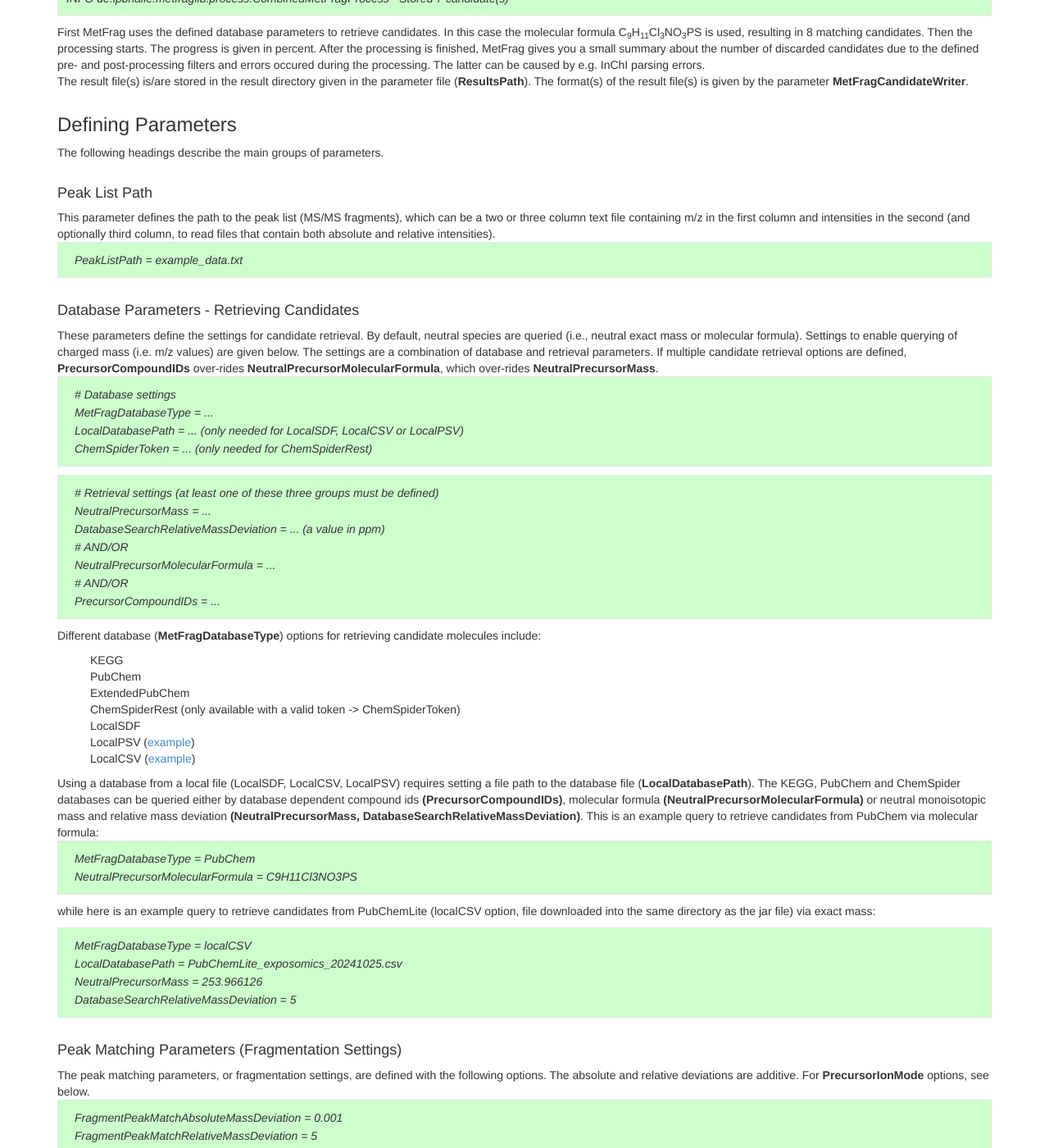
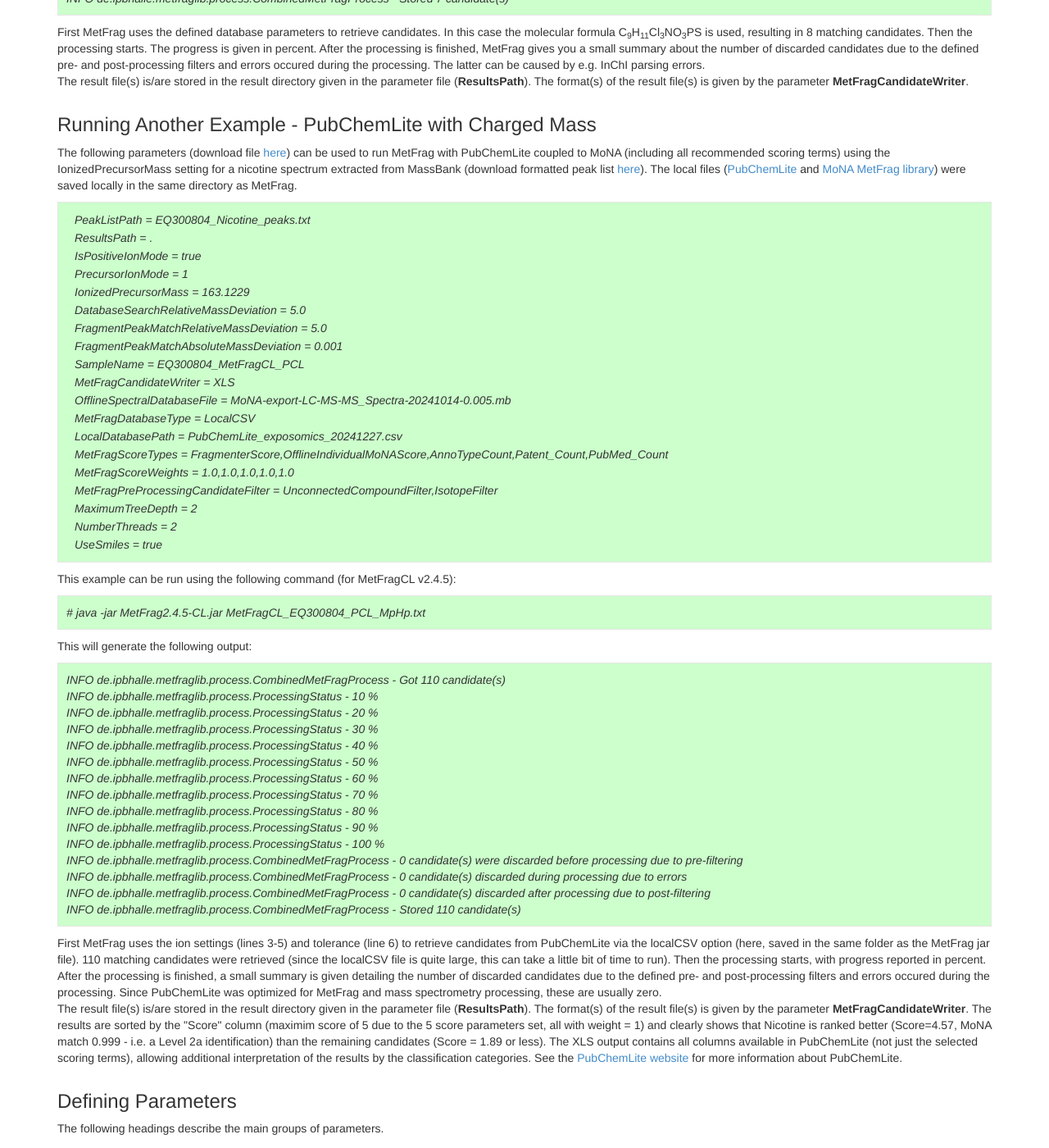
Before and after one commit to ipb-halle/MetFrag, a Jekyll site: the page built from projects/metfragcl/index.md, in a window 1280 px wide and 1400 px high, scrolled down 1843 px. Shown: the whole window at 82% size. Built offline with Jekyll 4.4.1, drawn with Linux system fonts in a browser that asks for light colours; nearby versions of some CDN libraries; some of the changed text lies outside the part shown.

Commit message:
Update index.md
Added MetFrag-PCL example, tweaked the adduct docs and closing.

```diff
--- a/projects/metfragcl/index.md
+++ b/projects/metfragcl/index.md
@@ -99,6 +99,62 @@ INFO  de.ipbhalle.metfraglib.process.CombinedMetFragProcess - Stored 7 candidate
 <p><p>
 First MetFrag uses the defined database parameters to retrieve candidates. In this case the molecular formula C<sub>9</sub>H<sub>11</sub>Cl<sub>3</sub>NO<sub>3</sub>PS is used, resulting in 8 matching candidates. Then the processing starts. The progress is given in percent. After the processing is finished, MetFrag gives you a small summary about the number of discarded candidates due to the defined pre- and post-processing filters and errors occured during the processing. The latter can be caused by e.g. InChI parsing errors. <br>
 The result file(s) is/are stored in the result directory given in the parameter file (<span style="font-weight:bold">ResultsPath</span>). The format(s) of the result file(s) is given by the parameter <span style="font-weight:bold">MetFragCandidateWriter</span>.
+
+
+<h3>Running Another Example - PubChemLite with Charged Mass</h3>
+The following parameters (download file <a href="https://gitlab.com/uniluxembourg/lcsb/eci/pubchem/-/raw/master/pubchemlite/MetFrag/MetFragCL_EQ300804_PCL_MpHp.txt?ref_type=heads&inline=false">here</a>) can be used to run MetFrag with PubChemLite coupled to MoNA (including all recommended scoring terms) using the IonizedPrecursorMass setting for a nicotine spectrum extracted from MassBank (download formatted peak list <a href="https://gitlab.com/uniluxembourg/lcsb/eci/pubchem/-/raw/master/pubchemlite/MetFrag/EQ300804_Nicotine_peaks.txt?ref_type=heads&inline=false">here</a>). The local files (<a href="https://zenodo.org/records/14560968/files/PubChemLite_exposomics_20241227.csv?download=1">PubChemLite</a> and <a href="https://zenodo.org/records/13951787/files/MoNA-export-LC-MS-MS_Spectra-20241014-0.005.mb?download=1">MoNA MetFrag library</a>) were saved locally in the same directory as MetFrag.
+<p><p>
+<div class="code">
+  <table>
+	<tr><td>PeakListPath = EQ300804_Nicotine_peaks.txt</td></tr>
+	<tr><td>ResultsPath = .</td></tr>
+	<tr><td>IsPositiveIonMode = true</td></tr>
+	<tr><td>PrecursorIonMode = 1</td></tr>
+	<tr><td>IonizedPrecursorMass = 163.1229</td></tr>
+	<tr><td>DatabaseSearchRelativeMassDeviation = 5.0</td></tr>
+	<tr><td>FragmentPeakMatchRelativeMassDeviation = 5.0</td></tr>
+	<tr><td>FragmentPeakMatchAbsoluteMassDeviation = 0.001</td></tr>
+	<tr><td>SampleName = EQ300804_MetFragCL_PCL</td></tr>
+	<tr><td>MetFragCandidateWriter = XLS</td></tr>
+	<tr><td>OfflineSpectralDatabaseFile = MoNA-export-LC-MS-MS_Spectra-20241014-0.005.mb</td></tr>
+	<tr><td>MetFragDatabaseType = LocalCSV</td></tr>
+	<tr><td>LocalDatabasePath = PubChemLite_exposomics_20241227.csv</td></tr>
+	<tr><td>MetFragScoreTypes = FragmenterScore,OfflineIndividualMoNAScore,AnnoTypeCount,Patent_Count,PubMed_Count</td></tr>
+	<tr><td>MetFragScoreWeights = 1.0,1.0,1.0,1.0,1.0</td></tr>
+	<tr><td>MetFragPreProcessingCandidateFilter = UnconnectedCompoundFilter,IsotopeFilter</td></tr>
+	<tr><td>MaximumTreeDepth = 2</td></tr>
+	<tr><td>NumberThreads = 2</td></tr>
+	<tr><td>UseSmiles = true</td></tr>
+  </table>
+</div>
+<p><p>
+This example can be run using the following command (for MetFragCL v2.4.5):
+<div class="code">
+  # java -jar MetFrag2.4.5-CL.jar MetFragCL_EQ300804_PCL_MpHp.txt
+</div>
+<p><p>
+This will generate the following output:
+<div class="code">
+INFO  de.ipbhalle.metfraglib.process.CombinedMetFragProcess - Got 110 candidate(s)<br>
+INFO  de.ipbhalle.metfraglib.process.ProcessingStatus - 10 %<br>
+INFO  de.ipbhalle.metfraglib.process.ProcessingStatus - 20 %<br>
+INFO  de.ipbhalle.metfraglib.process.ProcessingStatus - 30 %<br>
+INFO  de.ipbhalle.metfraglib.process.ProcessingStatus - 40 %<br>
+INFO  de.ipbhalle.metfraglib.process.ProcessingStatus - 50 %<br>
+INFO  de.ipbhalle.metfraglib.process.ProcessingStatus - 60 %<br>
+INFO  de.ipbhalle.metfraglib.process.ProcessingStatus - 70 %<br>
+INFO  de.ipbhalle.metfraglib.process.ProcessingStatus - 80 %<br>
+INFO  de.ipbhalle.metfraglib.process.ProcessingStatus - 90 %<br>
+INFO  de.ipbhalle.metfraglib.process.ProcessingStatus - 100 %<br>
+INFO  de.ipbhalle.metfraglib.process.CombinedMetFragProcess - 0 candidate(s) were discarded before processing due to pre-filtering<br>
+INFO  de.ipbhalle.metfraglib.process.CombinedMetFragProcess - 0 candidate(s) discarded during processing due to errors<br>
+INFO  de.ipbhalle.metfraglib.process.CombinedMetFragProcess - 0 candidate(s) discarded after processing due to post-filtering<br>
+INFO  de.ipbhalle.metfraglib.process.CombinedMetFragProcess - Stored 110 candidate(s)<br>
+</div>
+<p><p>
+First MetFrag uses the ion settings (lines 3-5) and tolerance (line 6) to retrieve candidates from PubChemLite via the localCSV option (here, saved in the same folder as the MetFrag jar file). 110 matching candidates were retrieved (since the localCSV file is quite large, this can take a little bit of time to run). Then the processing starts, with progress reported in percent. After the processing is finished, a small summary is given detailing the number of discarded candidates due to the defined pre- and post-processing filters and errors occured during the processing. Since PubChemLite was optimized for MetFrag and mass spectrometry processing, these are usually zero. <br>
+The result file(s) is/are stored in the result directory given in the parameter file (<span style="font-weight:bold">ResultsPath</span>). The format(s) of the result file(s) is given by the parameter <span style="font-weight:bold">MetFragCandidateWriter</span>. The results are sorted by the "Score" column (maximim score of 5 due to the 5 score parameters set, all with weight = 1) and clearly shows that Nicotine is ranked better (Score=4.57, MoNA match 0.999 - i.e. a Level 2a identification) than the remaining candidates (Score = 1.89 or less). The XLS output contains all columns available in PubChemLite (not just the selected scoring terms), allowing additional interpretation of the results by the classification categories. See the <a href="https://pubchemlite.lcsb.uni.lu/">PubChemLite website</a> for more information about PubChemLite.
+
 
 
 <p><p>
@@ -307,8 +363,8 @@ The spectral library to use can be defined as a single file or a directory and M
 
 The OfflineIndividualMoNAScore matches spectra to the candidates using the InChIKey, reporting the best similarity match if multiple spectra with the same InChIKey exist. This option allows the generation of "Level 2a" annotations (spectral similarity match, according to DOI: <a href="https://doi.org/10.1021/es5002105">10.1021/es5002105</a>) with sufficiently high match values (e.g., >0.9). The OfflineMetFusionScore uses the MetFusion scoring approach and will return spectral match values even if no spectrum exists, using both spectral and structural similarity (see Gerlich et al, DOI: <a href="https://doi.org/10.1002/jms.3123">10.1002/jms.3123</a>).
 
-<h4>Further Parameters</h4>
-<div style="font-style: italic; margin-bottom: 5px;">PrecursorIonMode</div>
+<h4>Adduct and Charged Mass Handling</h4>
+<div style="font-style: bold; margin-bottom: 5px;">PrecursorIonMode</div>
 The adduct type of the precursor is used to calculate fragment masses. The following adduct types can be set by using the appropriate numerical value encoding the following types:<br>
 <br>positive (IsPositiveIonMode = True)<br>
 <table class="params">
@@ -334,7 +390,21 @@ The adduct type of the precursor is used to calculate fragment masses. The follo
 </table>
 <p><p>
 
+The <div style="font-style: bold; margin-bottom: 5px;">PrecursorIonMode</div> can be coupled with <div style="font-style: bold; margin-bottom: 5px;">IonizedPrecursorMass</div> (instead of <div style="font-style: bold; margin-bottom: 5px;">NeutralPrecursorMass</div>) to use the charged mass (m/z) from the instrument to perform the database search (candidate retrieval). See the PubChemLite section above for a full example.
+
+<div class="code">
+  <table>
+	<tr><td>IsPositiveIonMode = true</td></tr>
+	<tr><td>PrecursorIonMode = 1</td></tr>
+	<tr><td>IonizedPrecursorMass = 163.1229</td></tr>
+	<tr><td>DatabaseSearchRelativeMassDeviation = 5.0</td></tr>
+	<tr><td></td></tr>
+  </table>
+</div>
+<p><p>
+
+
 <h4>Further Help</h4>
 As mentioned above, it is possible to use the <a href="https://msbi.ipb-halle.de/MetFrag/">MetFrag Web</a> interface to generate parameter files by selecting all desired settings and pressing the "download parameters" button. Please post a <a href="https://github.com/ipb-halle/MetFragRelaunched/issues">GitHub issue</a> if any parameters require further explanation.
-If you are having issues with the settings, please check the MetFrag log file or inline output (which usually provide informative but rather verbose error messages) and previous issue postings before posting a <a href="https://github.com/ipb-halle/MetFragRelaunched/issues">GitHub issue</a>. Please include as many details as possible, such as parameter settings, log messages, version number and operating system.
+If you are having issues with the settings, please check the MetFrag log file or inline output (which usually provide informative but rather verbose error messages) and previous issue postings before posting a <a href="https://github.com/ipb-halle/MetFragRelaunched/issues">GitHub issue</a>. Please include as many details as possible, such as parameter settings, log messages, version number and operating system. Thank you!
 <p><p>
```
